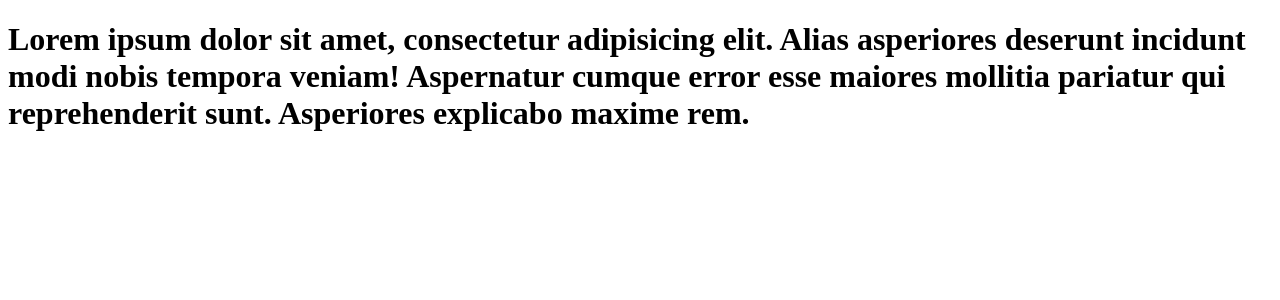
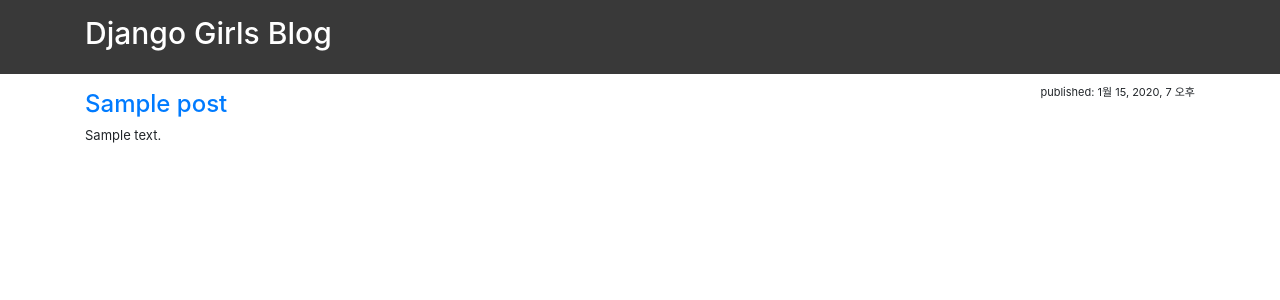
Before and after one commit to smallbee3/Djangogirls_Tutorial, a Django app: template django/templates/blog/post_detail.html in a window 1280 px wide. Shown: the top 300 px of the page. Run offline with Django 3.2, Linux system fonts and the light colour scheme; the template is opened without the code that fills it: values that come from a table or form of the project are taken from there, others are empty; tables that the repository leaves empty hold one stand-in row (values such as "Sample post"); some libraries are stand-ins or nearby versions.

Commit message:
post_detail에 동적으로 pk값을 URL을 통해 받을 수 있도록 처리

```diff
--- a/django/blog/urls.py
+++ b/django/blog/urls.py
@@ -1,4 +1,5 @@
-from django.urls import path
+import re
+from django.urls import path, re_path
 from . import views
 # .은 얘가 속하는 현재 위치
 # from blog import views랑 같은 말.
@@ -7,5 +8,16 @@ from . import views
 
 urlpatterns = [
     path('', views.post_list),
-    path('detail/', views.post_detail),
+
+    # 3/
+    # 53/
+    #
+    # path('detail/', views.post_detail),
+    re_path(r'(?P<pk>\d+)/$', views.post_detail),
+
+
+    # 숫자가 1개 이상 반복되는 경우를 정규표현으로 구현하되
+    # 해당 반복구간을 그룹으로 묶고, 그룹 이름을 'pk'로 지정
+    # re.compile(r'(?P<pk>\d+)')
+    # path()
 ]
--- a/django/templates/blog/post_detail.html
+++ b/django/templates/blog/post_detail.html
@@ -1,10 +1,30 @@
-<!DOCTYPE html>
-<html lang="en">
+{% load static %}
+<!doctype html>
+<html lang="ko">
 <head>
     <meta charset="UTF-8">
-    <title>Post Detail</title>
+    <meta name="viewport"
+          content="width=device-width, user-scalable=no, initial-scale=1.0, maximum-scale=1.0, minimum-scale=1.0">
+    <meta http-equiv="X-UA-Compatible" content="ie=edge">
+    <title>DjangoGirls Tutorial</title>
+    <link rel="stylesheet" href="{% static 'bootstrap/css/bootstrap.css' %}">
+    <link rel="stylesheet" href="{% static 'css/blog.css' %}">
+    <!--<link rel="stylesheet" href="/static/bootstrap/css/bootstrap.css">-->
+    <!--<link rel="stylesheet" href="/static/css/blog.css">-->
+    <!--원래 이런 것이었음.-->
 </head>
 <body>
-    <h1>Lorem ipsum dolor sit amet, consectetur adipisicing elit. Alias asperiores deserunt incidunt modi nobis tempora veniam! Aspernatur cumque error esse maiores mollitia pariatur qui reprehenderit sunt. Asperiores explicabo maxime rem.</h1>
+    <div class="header">
+        <div class="container">
+            <h1><a href="">Django Girls Blog</a></h1>
+        </div>
+    </div>
+    <div class="container">
+        <div class="post">
+            <p class="post-date">published: {{ post.published_date }}</p>
+            <h2 class="post-title"><a href="">{{ post.title }}</a></h2>
+            <p class="post-content">{{ post.content|linebreaksbr|truncatewords:30 }}</p>
+        </div>
+    </div>
 </body>
 </html>
```
Also changed, not shown: django/blog/views.py (+9 -2 lines), django/templates/blog/post_list.html (+8 -5 lines).
